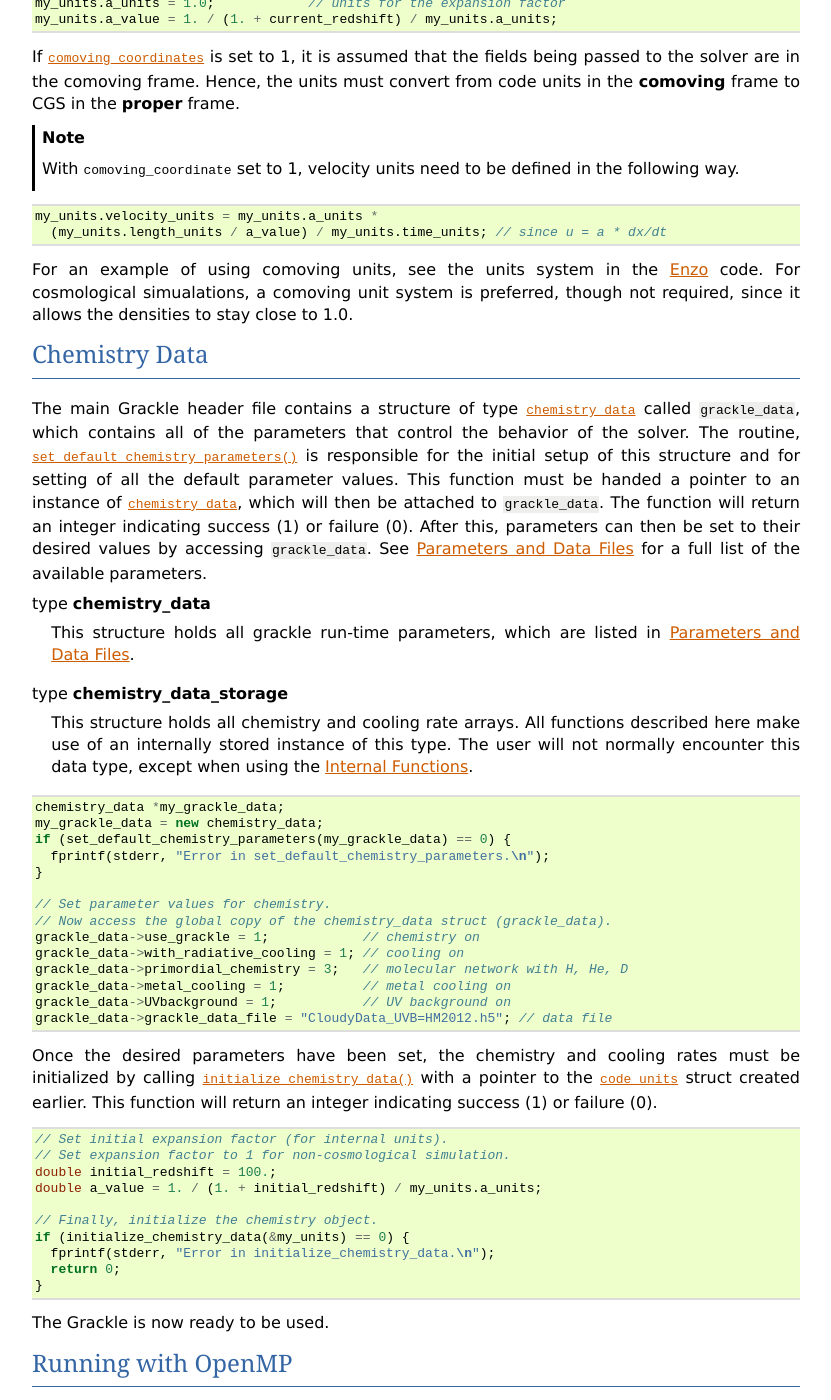
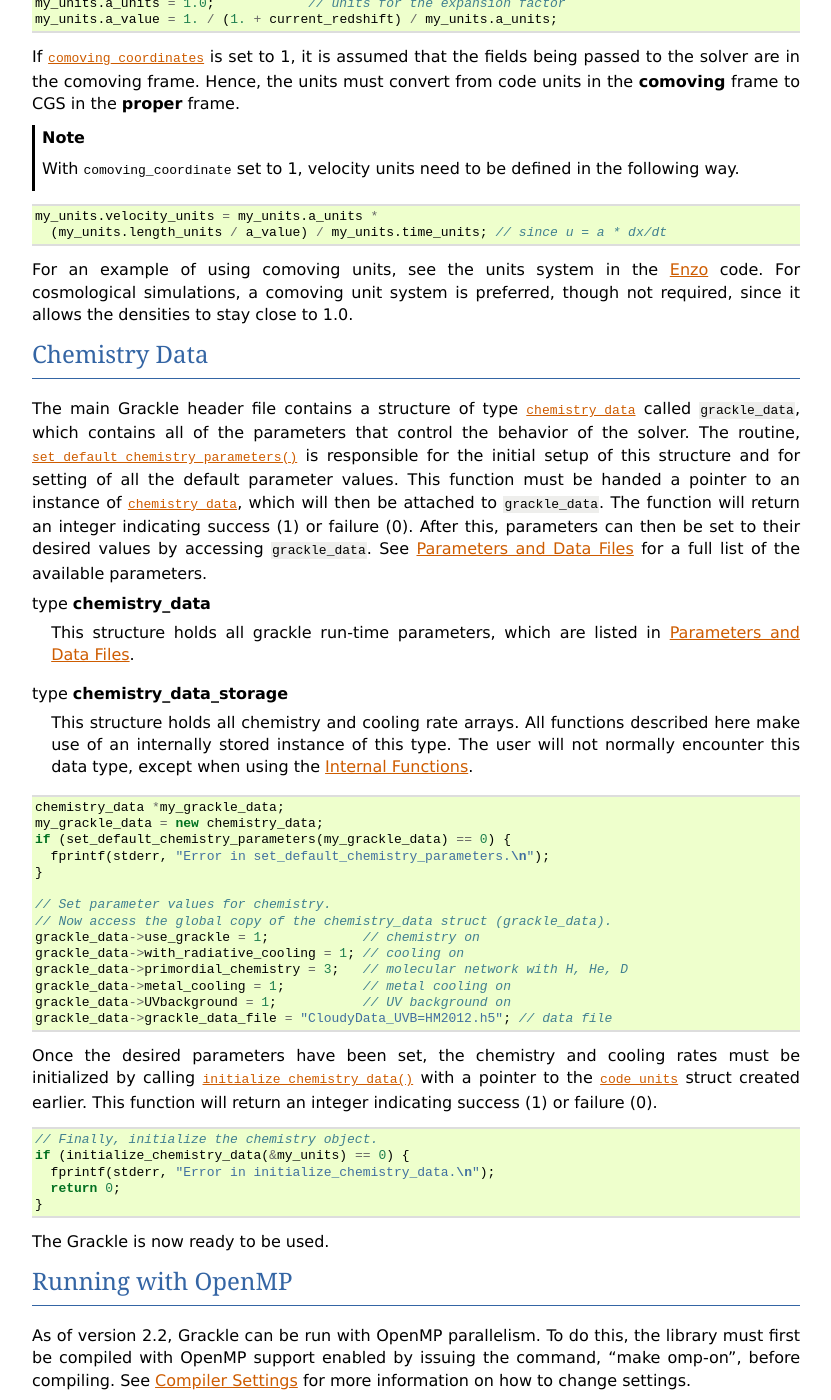
Before and after one commit to grackle-project/grackle, a Sphinx documentation site: the page built from doc/source/Integration.rst, in a window 1280 px wide and 1400 px high, scrolled down 2928 px. Shown: the whole window, without its empty margins (48-879 px from the left). Built offline with Sphinx 7.4.7, drawn with Linux system fonts in a browser that asks for light colours.

Commit message:
Minor update for doc

```diff
--- a/doc/source/Integration.rst
+++ b/doc/source/Integration.rst
@@ -199,7 +199,7 @@ frame.
     (my_units.length_units / a_value) / my_units.time_units; // since u = a * dx/dt
 
 For an example of using comoving units, see the units system in the
-`Enzo <http://enzo-project.org/>`_ code.  For cosmological simualations, a
+`Enzo <http://enzo-project.org/>`_ code.  For cosmological simulations, a
 comoving unit system is preferred, though not required, since it allows the
 densities to stay close to 1.0.
 
@@ -252,11 +252,6 @@ pointer to the :c:data:`code_units` struct created earlier.  This function
 will return an integer indicating success (1) or failure (0).
 
 .. code-block:: c++
-
-  // Set initial expansion factor (for internal units).
-  // Set expansion factor to 1 for non-cosmological simulation.
-  double initial_redshift = 100.;
-  double a_value = 1. / (1. + initial_redshift) / my_units.a_units;
 
   // Finally, initialize the chemistry object.
   if (initialize_chemistry_data(&my_units) == 0) {
```
